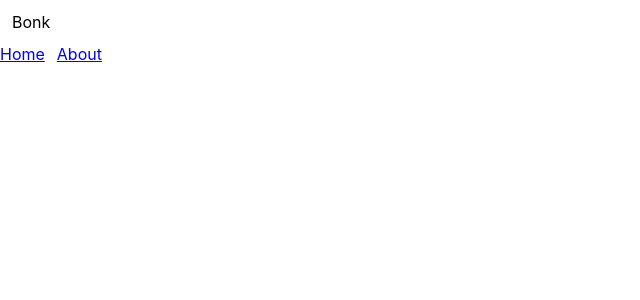
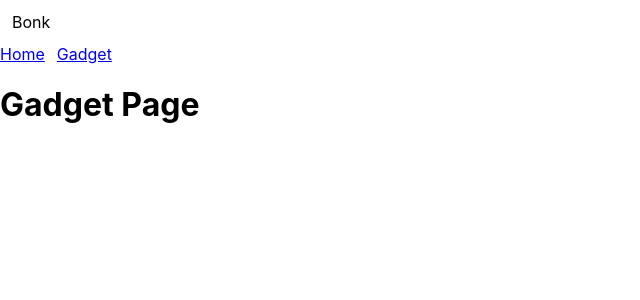
Before and after one commit to mikkotenni/bonk, a React (Create React App) app: page /gadget in a window 1280 px wide. Before the commit this address had no page. Shown: the top 300 px of the page, without its empty margins (0-640 px from the left). Built offline with nearby package versions, Linux system fonts and the light colour scheme.

Commit message:
feat: set up view components

```diff
--- a/src/App.js
+++ b/src/App.js
@@ -1,5 +1,7 @@
 import styled from "styled-components";
 import { BrowserRouter as Router, Route, Routes, Link } from "react-router-dom";
+import Home from "./components/Home";
+import Gadget from "./components/Gadget";
 
 const Header = styled.header`
   padding: 12px;
@@ -9,9 +11,6 @@ const Navigation = styled.nav`
   gap: 12px;
 `;
 
-const Home = () => <div>Home Page</div>;
-const About = () => <div>About Page</div>;
-
 function App() {
   return (
     <>
@@ -19,10 +18,10 @@ function App() {
       <Router>
         <Navigation>
           <Link to="/">Home</Link>
-          <Link to="/about">About</Link>
+          <Link to="/gadget">Gadget</Link>
         </Navigation>
         <Routes>
-          <Route path="/about" element={<About />} />
+          <Route path="/gadget" element={<Gadget />} />
           <Route path="/" element={<Home />} />
         </Routes>
       </Router>
--- /dev/null
+++ b/src/components/Gadget.jsx
@@ -0,0 +1,7 @@
+export default function Gadget() {
+    return (
+      <div>
+        <h1>Gadget Page</h1>
+      </div>
+    );
+  }
--- /dev/null
+++ b/src/components/Home.jsx
@@ -0,0 +1,7 @@
+export default function Home() {
+  return (
+    <div>
+      <h1>Home Page</h1>
+    </div>
+  );
+}
```
